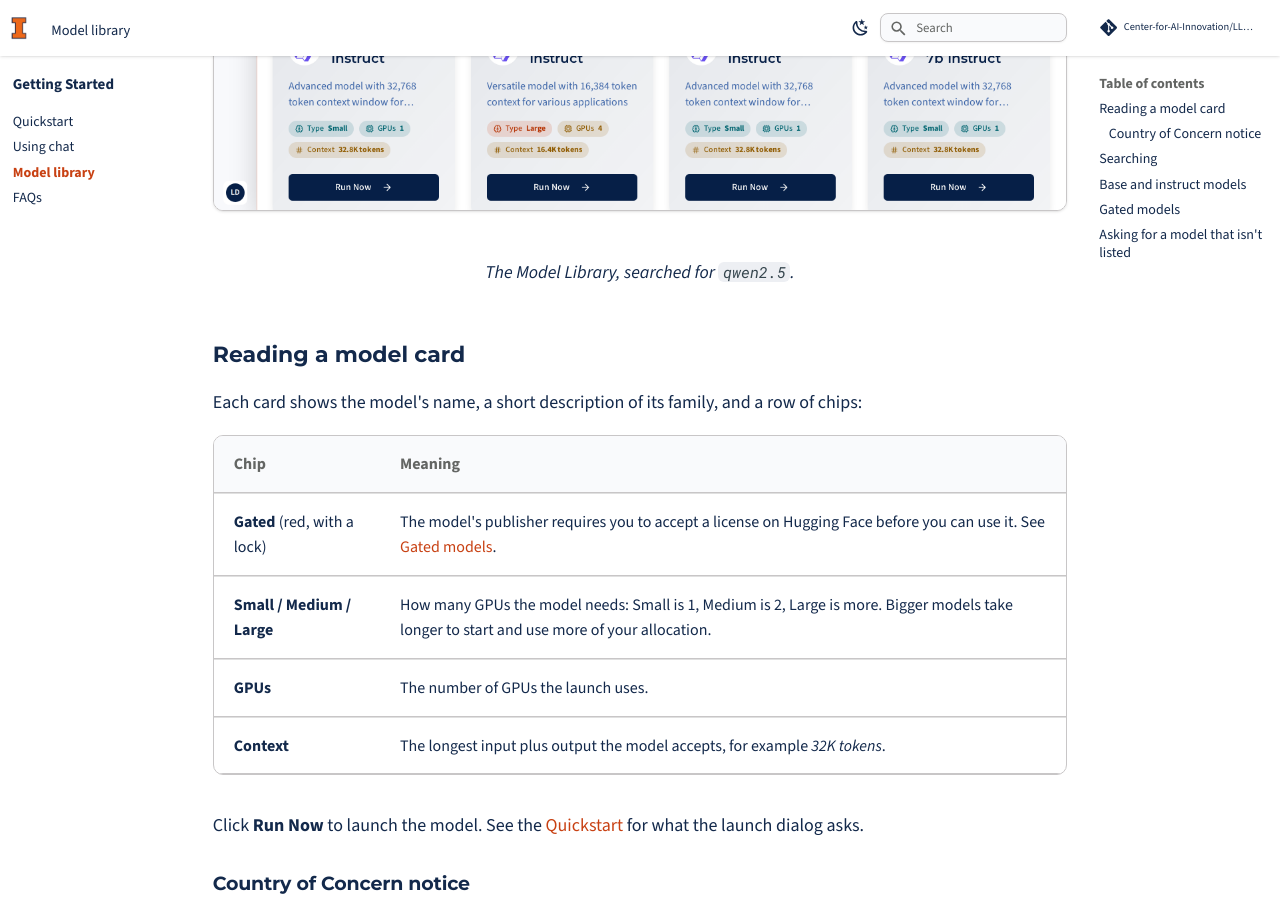
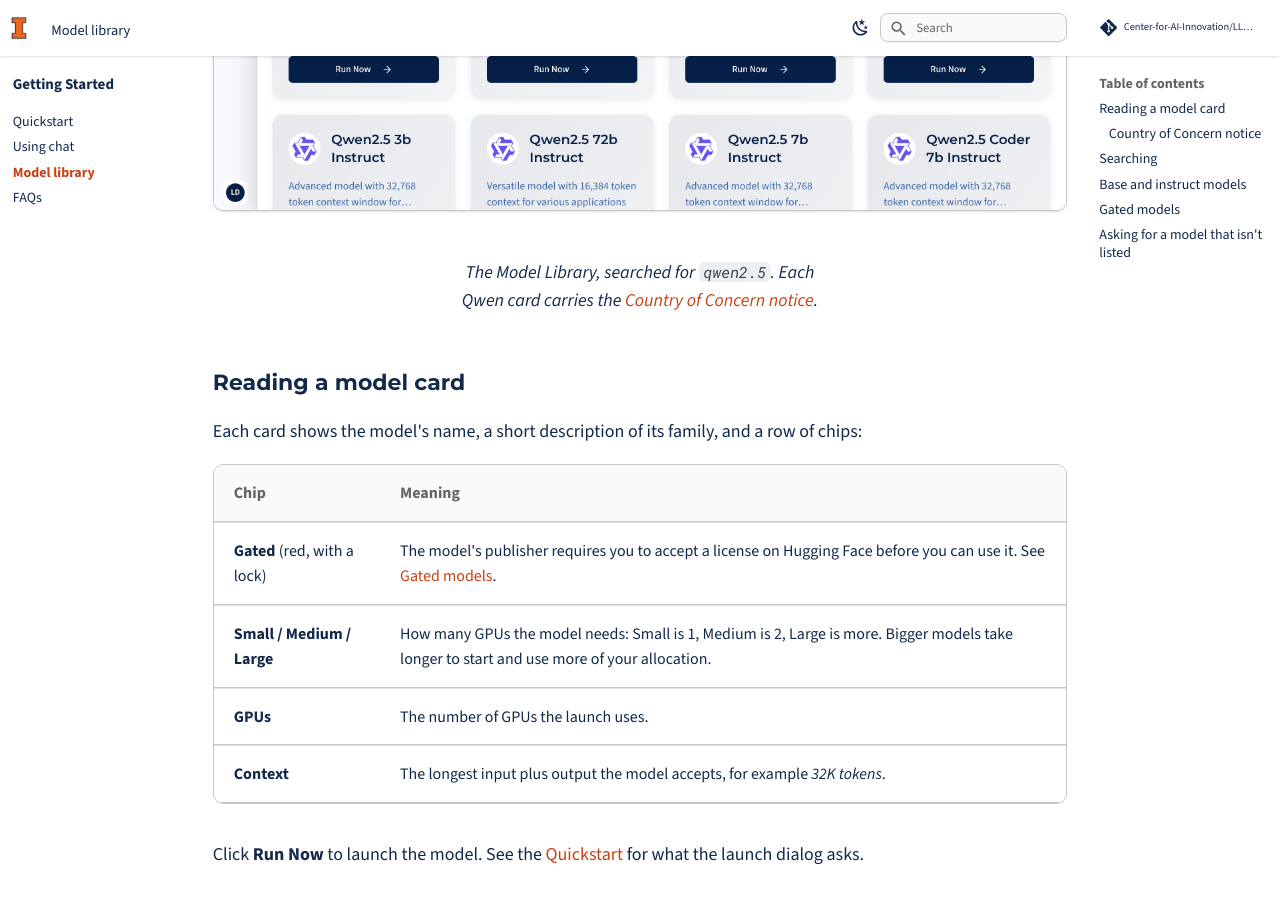
Before and after one commit to Center-for-AI-Innovation/LLMHub, an MkDocs documentation site: the page built from docs/getting-started/model-library.md, in a window 1280 px wide and 900 px high, scrolled down 639 px. Built offline with MkDocs 1.6.1 and Material for MkDocs 9.7.7, drawn with Linux system fonts in a browser that asks for light colours; comment, search, counter and statistics services are not loaded.

Commit message:
docs: retake Qwen screenshots with the Country of Concern notice (#136)
Model Library, running card and chat, taken on staging at main. Also
disables headless Chromium font hinting, which had distorted letter
spacing.

Co-Authored-By: Claude Opus 5.5 <noreply@anthropic.com>

```diff
--- a/docs/getting-started/model-library.md
+++ b/docs/getting-started/model-library.md
@@ -5,7 +5,7 @@ land after signing in, and it's in the sidebar.
 
 <figure markdown="span">
   ![The Model Library](../assets/screenshots/model-library.png){ loading=lazy }
-  <figcaption>The Model Library, searched for <code>qwen2.5</code>.</figcaption>
+  <figcaption>The Model Library, searched for <code>qwen2.5</code>. Each Qwen card carries the <a href="#country-of-concern-notice">Country of Concern notice</a>.</figcaption>
 </figure>
 
 ## Reading a model card
```
Also changed, not shown: docs/assets/screenshots/active-running.png, docs/assets/screenshots/chat-reply.png, docs/assets/screenshots/model-library.png.
